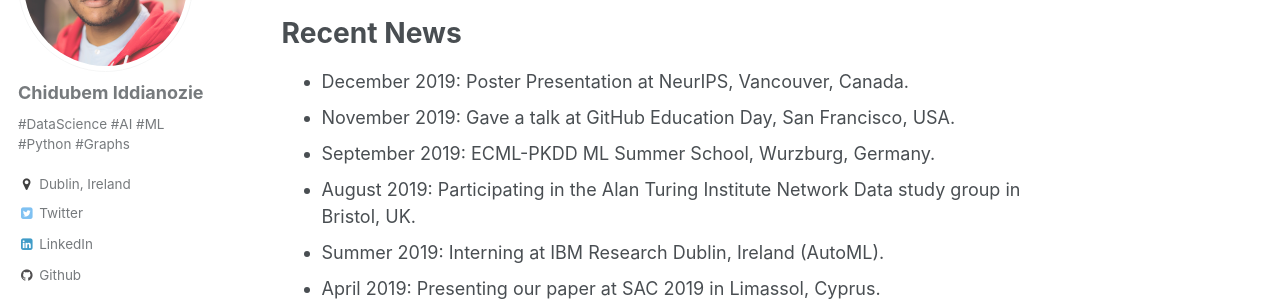
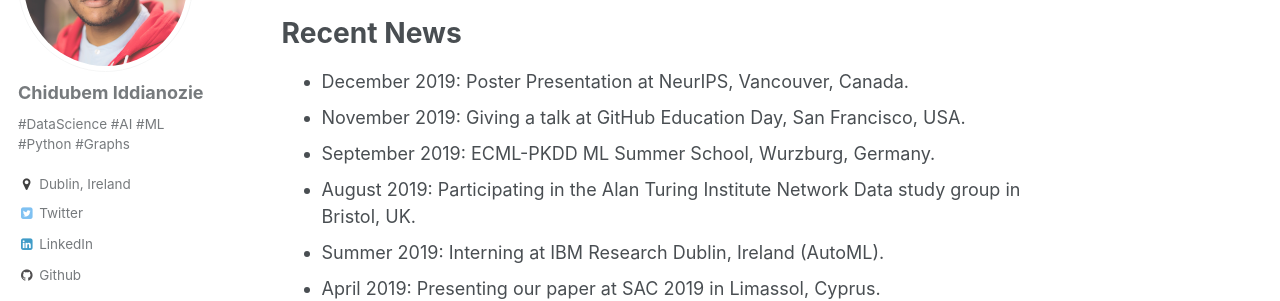
Before and after one commit to chiddianozie/chidubem-iddianozie, a Jekyll site: the page built from _pages/about.md, in a window 1280 px wide. Shown: the part 221-522 px from the top of the page. Built offline with Jekyll 4.4.1, drawn with Linux system fonts in a browser that asks for light colours.

Commit message:
updated the about me

```diff
--- a/_pages/about.md
+++ b/_pages/about.md
@@ -13,7 +13,7 @@ Second year PhD student in Computer Science at the University College Dublin. Re
 
 # Recent News
 - December 2019: Poster Presentation at NeurIPS, Vancouver, Canada.
-- November 2019: Gave a talk at GitHub Education Day, San Francisco, USA.
+- November 2019: Giving a talk at GitHub Education Day, San Francisco, USA.
 - September 2019: ECML-PKDD ML Summer School, Wurzburg, Germany.
 - August 2019: Participating in the Alan Turing Institute Network Data study group in Bristol, UK.
 - Summer 2019: Interning at IBM Research Dublin, Ireland (AutoML).
```
